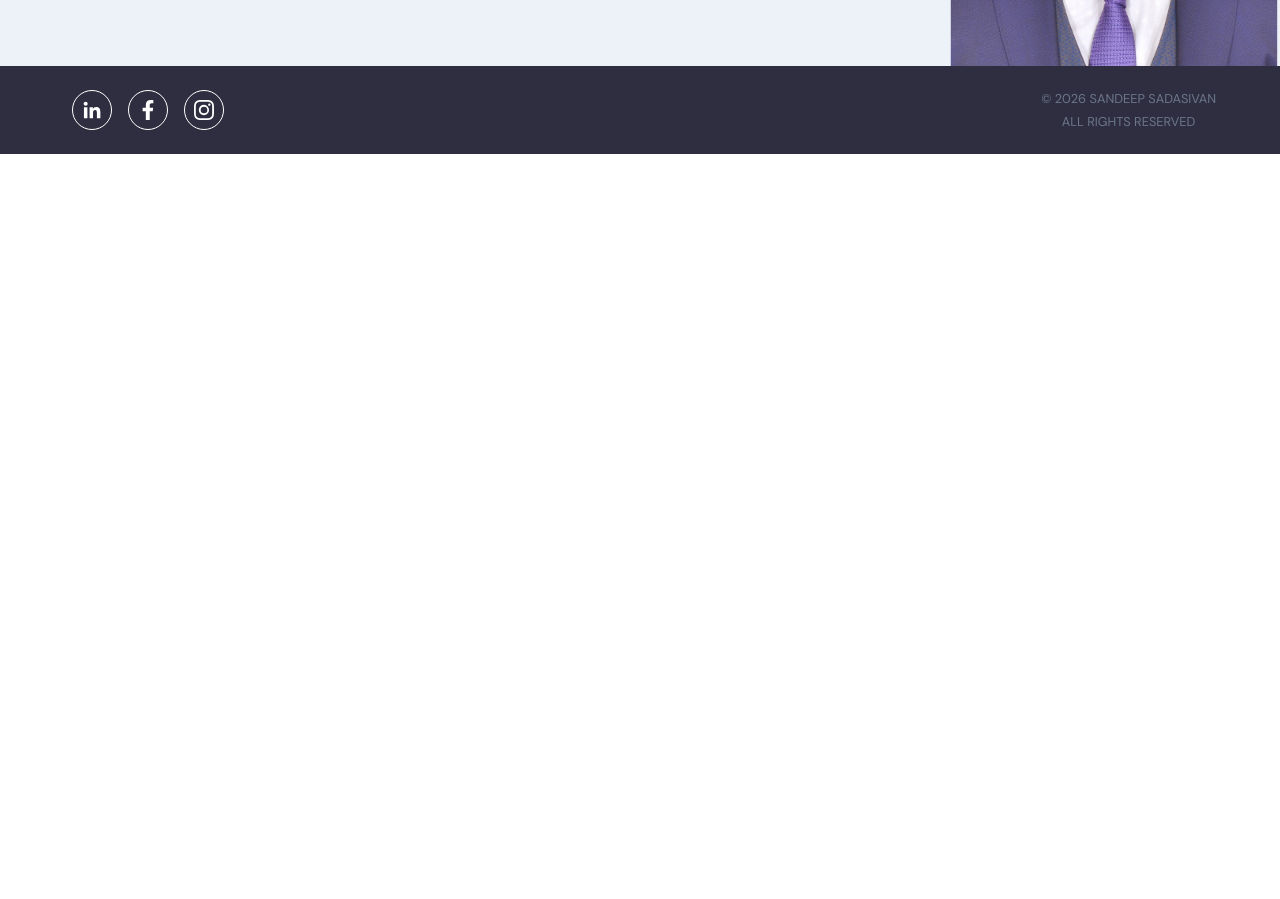
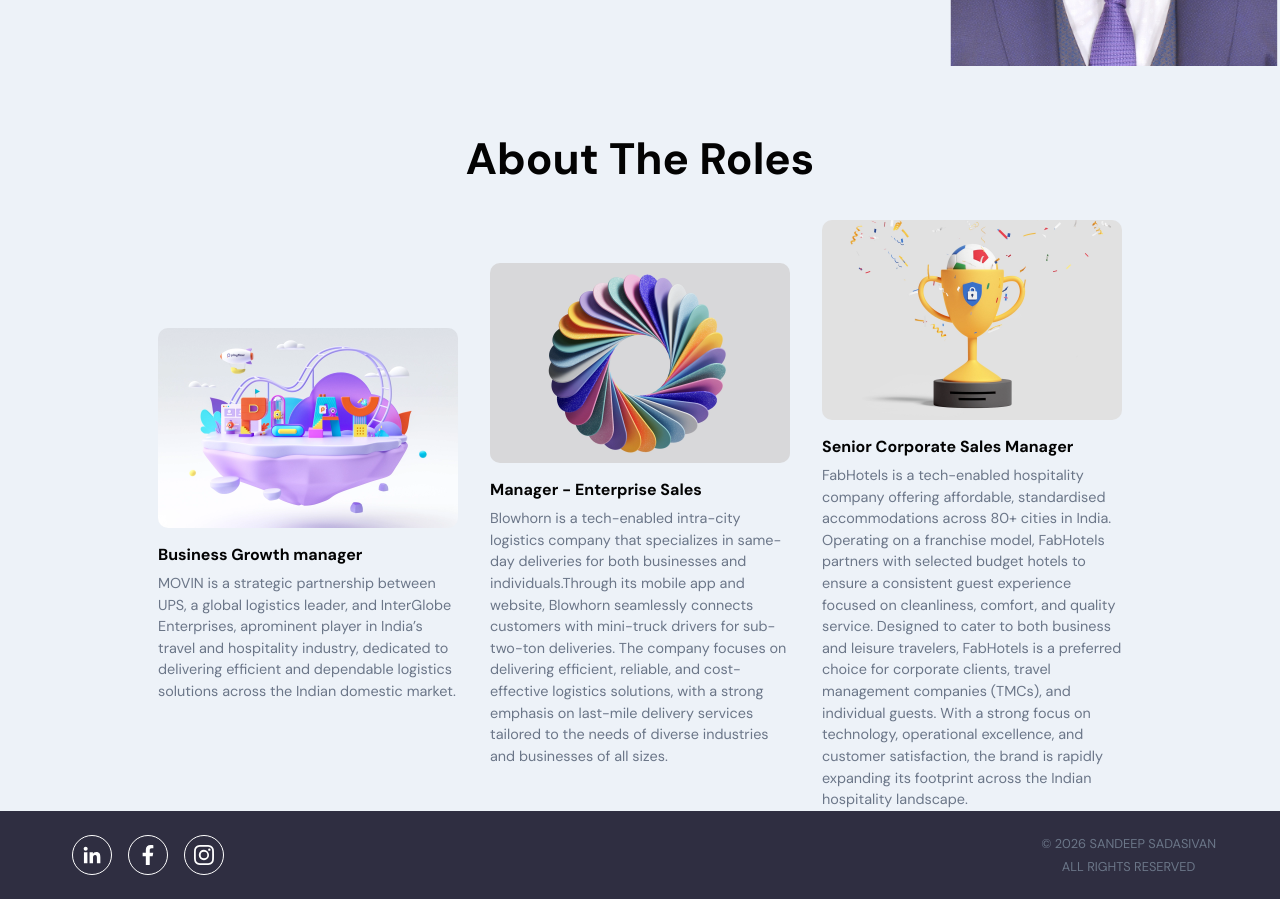
Before and after one commit to sandeepsadasivansdpk/sandeep.sadasivan.sdpk, a React (Vite) app in the folder frontend_react/: page /about in a window 1280 px wide. Shown: the part 560-1459 px from the top of the page. Before the commit the page ends 800 px from the top, so only its background shows below. Built offline with nearby package versions, Linux system fonts and the light colour scheme.

Commit message:
Updating the changes

```diff
--- a/frontend_react/src/containers/About/About.jsx
+++ b/frontend_react/src/containers/About/About.jsx
@@ -11,7 +11,7 @@
 import "./About.scss";
 
 const About = ({ isPage = false }) => {
-  const [aboutTheRolesData, setAboutTheRoles] = useState([]);
+  const [aboutTheRoles, setAboutTheRoles] = useState([]);
   const [aboutMe, setAboutMe] = useState({});
 
   useEffect(() => {
@@ -54,11 +54,11 @@
           <div className="app_about"></div>
         </div>
       </div>
-      {isPage && aboutTheRolesData.length > 0 && (
+      {isPage && aboutTheRoles.length > 0 && (
         <section className="app__about-roles-section">
           <h2 className="head-text">About The Roles</h2>
           <div className="app__about-roles-list">
-            {aboutTheRolesData.map((role) => (
+            {aboutTheRoles.map((role) => (
               <motion.div
                 key={role._id}
                 className="app__about-role-item app__flex"
```
